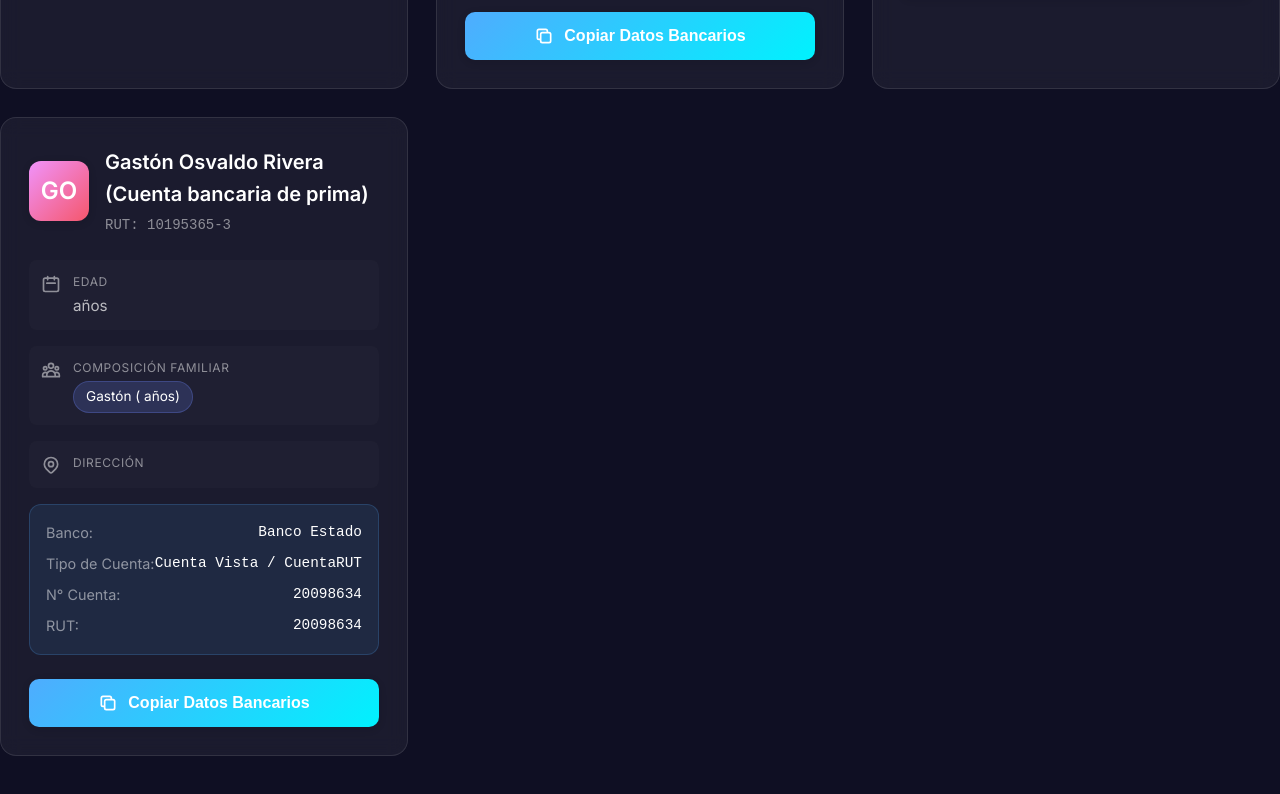
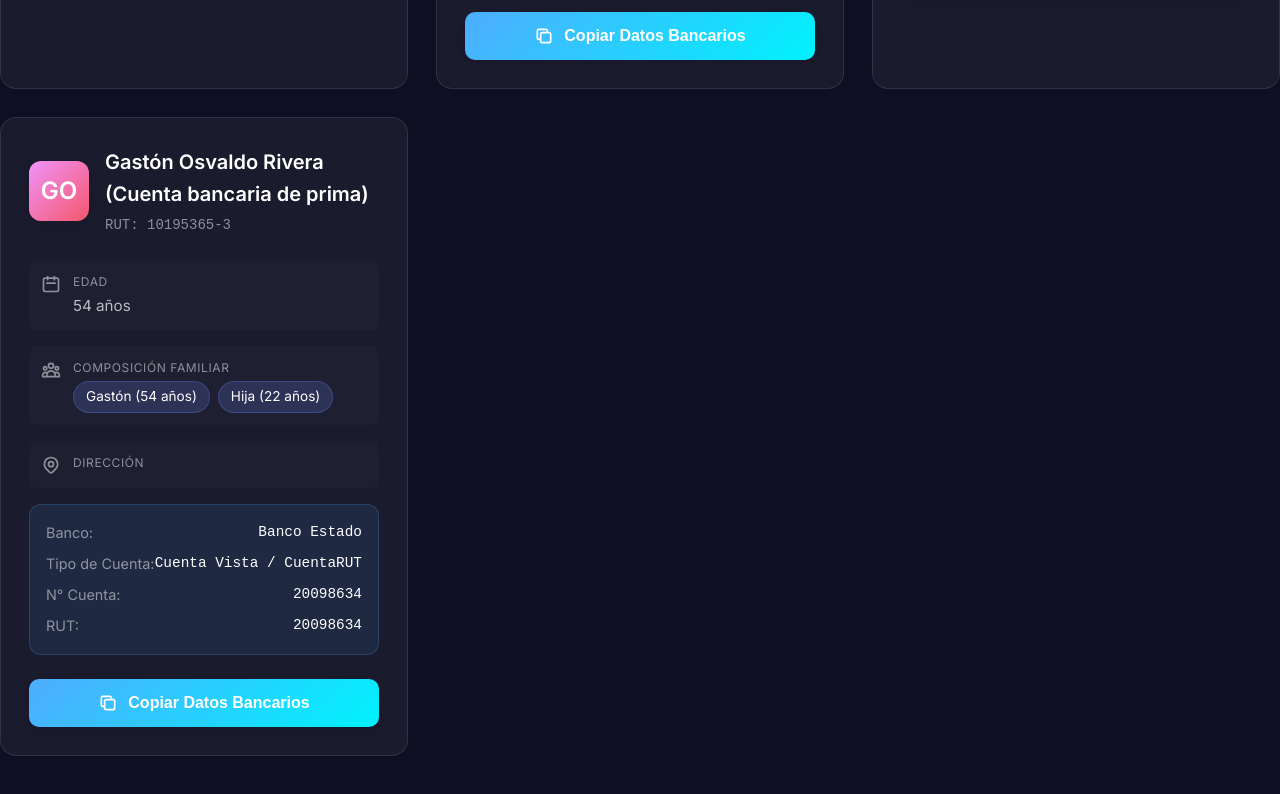
Before and after one commit to Rydimir/Lirquen, a plain HTML site: page index.html in a window 1280 px wide. Shown: the part 1653-2447 px from the top of the page. Drawn offline with Linux system fonts and the light colour scheme.

Commit message:
Update index.html

```diff
--- a/index.html
+++ b/index.html
@@ -152,9 +152,10 @@
             {
                 name: "Gastón Osvaldo Rivera (Cuenta bancaria de prima)",
                 id: "10195365-3",
-                age: "",
+                age: "54",
                 family: [
-                    { name: "Gastón", age: "" }
+                    { name: "Gastón", age: "54" },
+                    { name: "Hija", age: "22" }
                 ],
                 address: "",
                 bankDetails: {
```
